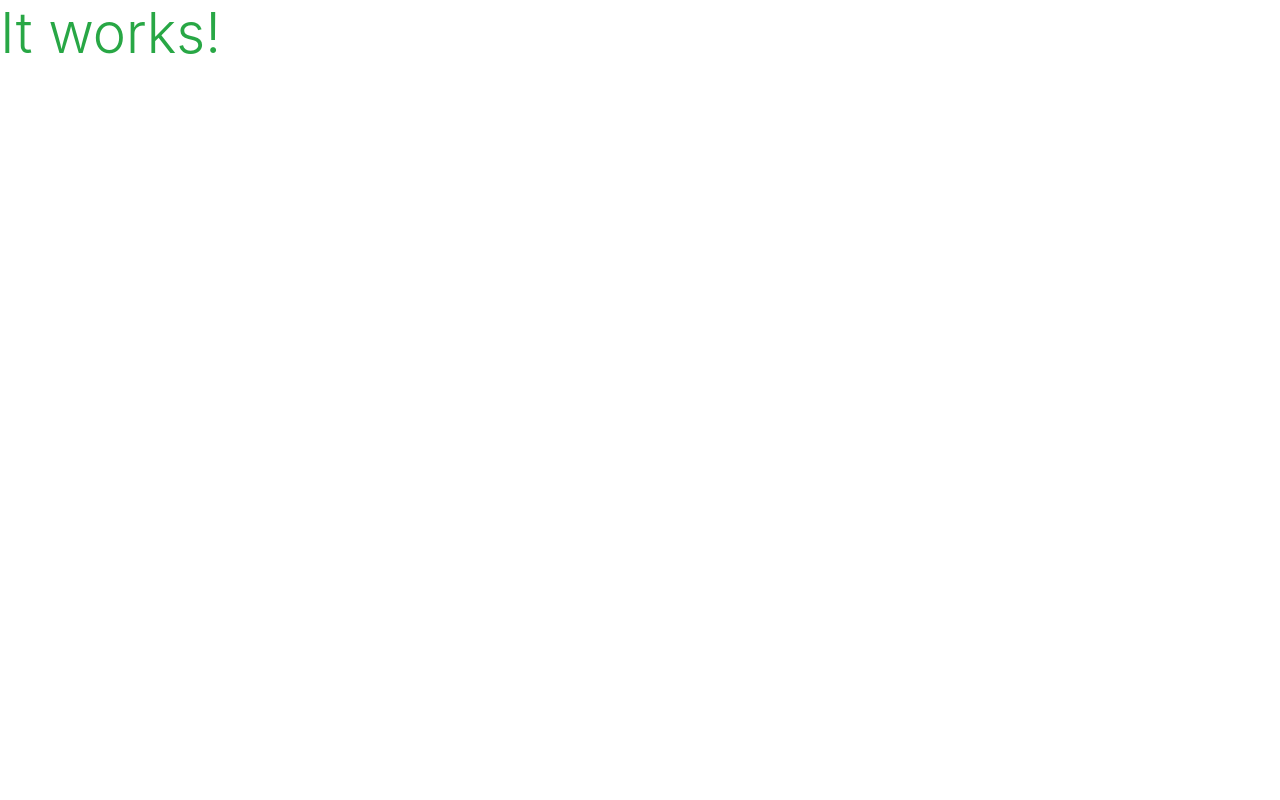
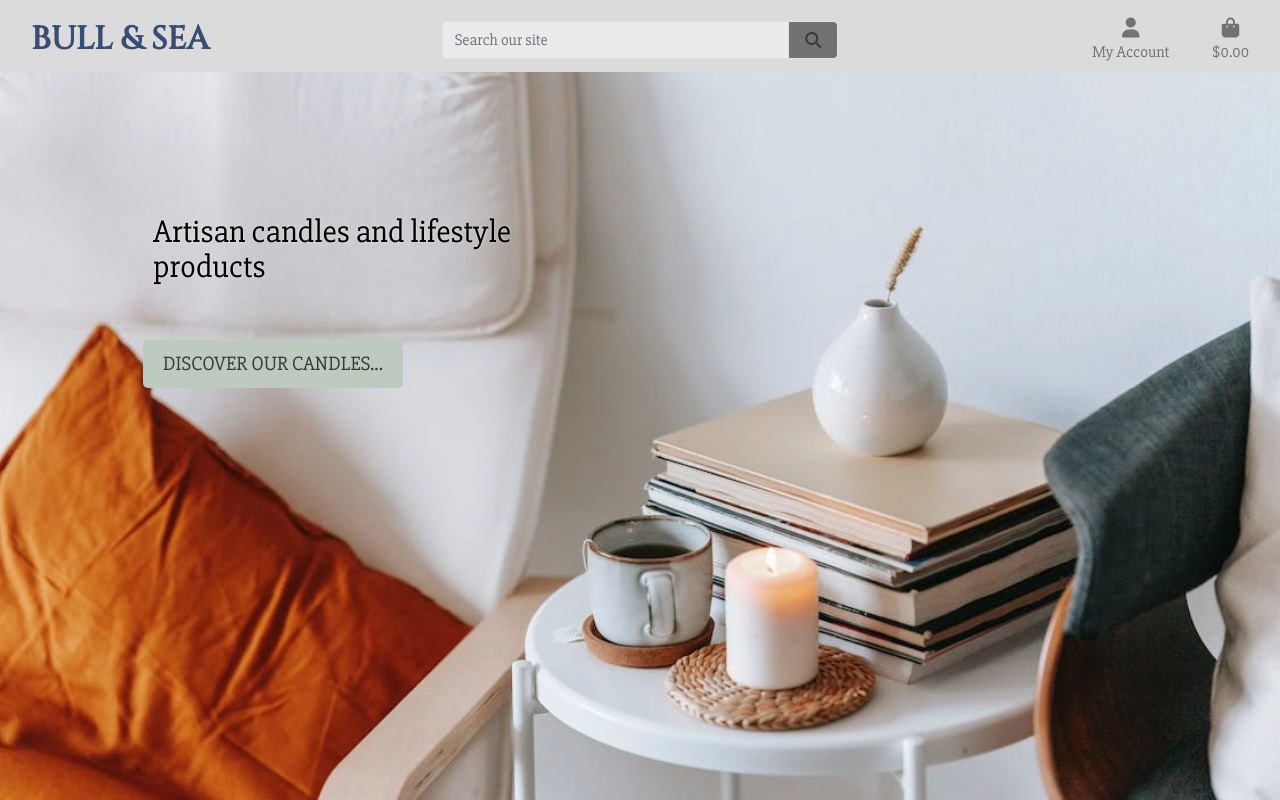
Before and after one commit to JeffreyBull76/CI_project5, a Django app: page / in a window 1280 px wide. Before the commit the page is almost empty. Run offline with Django 3.2, Linux system fonts and the light colour scheme; some libraries are stand-ins or nearby versions.

Commit message:
add landing image and base css

```diff
--- a/bull_and_sea/settings.py
+++ b/bull_and_sea/settings.py
@@ -149,6 +149,10 @@ USE_TZ = True
 # https://docs.djangoproject.com/en/3.2/howto/static-files/
 
 STATIC_URL = '/static/'
+STATICFILES_DIRS = (os.path.join(BASE_DIR, 'static'),)
+
+MEDIA_URL = '/media/'
+MEDIA_ROOT = os.path.join(BASE_DIR, 'media')
 
 # Default primary key field type
 # https://docs.djangoproject.com/en/3.2/ref/settings/#default-auto-field
--- a/bull_and_sea/urls.py
+++ b/bull_and_sea/urls.py
@@ -14,11 +14,14 @@ Including another URLconf
     2. Add a URL to urlpatterns:  path('blog/', include('blog.urls'))
 """
 from django.contrib import admin
+from django.contrib import admin
 from django.urls import path, include
+from django.conf import settings
+from django.conf.urls.static import static
 
 
 urlpatterns = [
     path('admin/', admin.site.urls),
     path('accounts/', include('allauth.urls')),
     path('', include('home.urls')),
-]
+] + static(settings.MEDIA_URL, document_root=settings.MEDIA_ROOT)
--- a/home/templates/home/index.html
+++ b/home/templates/home/index.html
@@ -1,6 +1,27 @@
 {% extends "base.html" %}
 {% load static %}
 
+{% block page_header %}
+    <div class="container header-container">
+        <div class="row">
+            <div class="col"></div>
+        </div>
+    </div>
+{% endblock %}
+
 {% block content %}
-    <h1 class="display-4 text-success">It works!</h1>
+<div class="container h-100">
+    <div class="row h-100 align-items-start">
+        <div class="col-7 col-md-6 d-flex flex-column justify-content-start">
+            <h1 class="splash-text">
+                Artisan candles and lifestyle products
+            </h1>
+            <div class="my-5">
+                <h5>
+                    <a href="" class="call-to-action-button btn btn-lg rounded-2 text-uppercase py-2">Discover our candles...</a>
+                </h5>
+            </div>
+        </div>
+    </div>
+</div>
 {% endblock %}
--- /dev/null
+++ b/static/css/base.css
@@ -0,0 +1,108 @@
+/* font-family: 'Cinzel', serif;
+font-family: 'Slabo 27px', serif; */
+
+html {
+    height: 100%;
+}
+
+.title-font {
+    font-family: 'Cinzel', serif;
+    color: #384D73;
+}
+
+.splash-text {
+    padding: 50px 0 0 10px;
+    font-size: 2rem;
+    color: black !important;
+    line-height: 1.1;
+    text-shadow: 0 0 3px #f5f0ecab;
+}
+
+.bg-nav {
+    background-color: #DCDBDC;
+}
+
+.bg-searchbox {
+    background-color: #ffffff71;
+}
+
+.btn-searchbox {
+    color: #fff;
+    background-color: #727272;
+    border-color: #727272;
+}
+
+body {
+    background: url('/media/landing_page_image.webp') no-repeat center center fixed;
+    background-size: cover;
+    height: calc(100vh - 164px);
+    color: #383838;
+    font-family: 'Slabo 27px', serif;
+}
+
+/* from Bulma */
+.icon {
+    align-items: center;
+    display: inline-flex;
+    justify-content: center;
+    height: 1.5rem;
+    width: 1.5rem;
+    color: #383838;
+}
+
+.logo-font {
+    text-transform: uppercase;
+}
+
+.main-logo-link {
+    width: fit-content;
+}
+
+.call-to-action-button {
+    background: #BEC9BF;
+    color: #383838;
+    min-width: 260px;
+}
+
+
+.call-to-action-button:hover,
+.call-to-action-button:active,
+.call-to-action-button:focus,
+.btn-base:hover,
+.btn-base:active,
+.btn-base:focus {
+    background: #DCDBDC;
+    color: #383838;
+}
+
+.text-base {
+    color: #727272 !important;
+}
+
+.border-black {
+    border: 1px solid black !important;
+}
+
+/* -------------------------------- Media Queries */
+
+/* Slightly larger container on xl screens */
+@media (min-width: 1200px) {
+  .container {
+    max-width: 80%;
+  }
+}
+
+/* fixed top navbar only on medium and up */
+@media (min-width: 992px) {
+    .fixed-top-desktop-only {
+        position: fixed;
+        top: 0;
+        right: 0;
+        left: 0;
+        z-index: 1030;
+    }
+
+    .header-container {
+        padding-top: 164px;
+    }
+}
--- a/templates/base.html
+++ b/templates/base.html
@@ -2,6 +2,7 @@
 
 <!doctype html>
 <html lang="en">
+
 <head>
 
   {% block meta %}
@@ -14,16 +15,28 @@
   {% endblock %}
 
   {% block corecss %}
-        <link rel="stylesheet" href="https://stackpath.bootstrapcdn.com/bootstrap/4.4.1/css/bootstrap.min.css" integrity="sha384-Vkoo8x4CGsO3+Hhxv8T/Q5PaXtkKtu6ug5TOeNV6gBiFeWPGFN9MuhOf23Q9Ifjh" crossorigin="anonymous">
+  <link rel="stylesheet" href="https://stackpath.bootstrapcdn.com/bootstrap/4.4.1/css/bootstrap.min.css"
+    integrity="sha384-Vkoo8x4CGsO3+Hhxv8T/Q5PaXtkKtu6ug5TOeNV6gBiFeWPGFN9MuhOf23Q9Ifjh" crossorigin="anonymous">
+  <link rel="preconnect" href="https://fonts.googleapis.com">
+  <link rel="preconnect" href="https://fonts.gstatic.com" crossorigin>
+  <link href="https://fonts.googleapis.com/css2?family=Cinzel:wght@400;500&family=Slabo+27px&display=swap"
+    rel="stylesheet">
+  <link rel="stylesheet" href="{% static 'css/base.css' %}">
   {% endblock %}
 
   {% block extra_css %}
   {% endblock %}
 
   {% block corejs %}
-        <script src="https://cdn.jsdelivr.net/npm/jquery@3.5.1/dist/jquery.min.js" integrity="sha256-9/aliU8dGd2tb6OSsuzixeV4y/faTqgFtohetphbbj0=" crossorigin="anonymous"></script>
-        <script src="https://cdn.jsdelivr.net/npm/popper.js@1.16.0/dist/umd/popper.min.js" integrity="sha384-Q6E9RHvbIyZFJoft+2mJbHaEWldlvI9IOYy5n3zV9zzTtmI3UksdQRVvoxMfooAo" crossorigin="anonymous"></script>
-        <script src="https://stackpath.bootstrapcdn.com/bootstrap/4.4.1/js/bootstrap.min.js" integrity="sha384-wfSDF2E50Y2D1uUdj0O3uMBJnjuUD4Ih7YwaYd1iqfktj0Uod8GCExl3Og8ifwB6" crossorigin="anonymous"></script>
+  <script src="https://cdn.jsdelivr.net/npm/jquery@3.5.1/dist/jquery.min.js"
+    integrity="sha256-9/aliU8dGd2tb6OSsuzixeV4y/faTqgFtohetphbbj0=" crossorigin="anonymous"></script>
+  <script src="https://cdn.jsdelivr.net/npm/popper.js@1.16.0/dist/umd/popper.min.js"
+    integrity="sha384-Q6E9RHvbIyZFJoft+2mJbHaEWldlvI9IOYy5n3zV9zzTtmI3UksdQRVvoxMfooAo" crossorigin="anonymous">
+  </script>
+  <script src="https://stackpath.bootstrapcdn.com/bootstrap/4.4.1/js/bootstrap.min.js"
+    integrity="sha384-wfSDF2E50Y2D1uUdj0O3uMBJnjuUD4Ih7YwaYd1iqfktj0Uod8GCExl3Og8ifwB6" crossorigin="anonymous">
+  </script>
+  <script src="https://kit.fontawesome.com/9cb253b564.js" crossorigin="anonymous"></script>
   {% endblock %}
 
   {% block extra_js %}
@@ -31,11 +44,74 @@
 
   <title>Bull & Sea {% block extra_title %}{% endblock %}</title>
 </head>
+
 <body>
-    <header class="container-fluid fixed-top"></header>
+  <header class="container-fluid fixed-top">
+    <div id="topnav" class="row bg-nav pt-lg-2 d-none d-lg-flex">
+      <div class="col-12 col-lg-4 my-auto py-1 py-lg-0 text-center text-lg-left">
+        <a href="{% url 'home' %}" class="nav-link main-logo-link">
+          <h2 class="logo-font my-0 title-font"><strong>Bull & Sea</strong> </h2>
+        </a>
+      </div>
+      <div class="col-12 col-lg-4 my-auto py-1 py-lg-0">
+        <form method="GET" action="">
+          <div class="input-group w-100">
+            <input class="form-control border border-grey rounded-2 bg-searchbox" type="text" name="q"
+              placeholder="Search our site">
+            <div class="input-group-append">
+              <button class="form-control btn btn-searchbox border border-grey rounded-2" type="submit">
+                <span class="icon">
+                  <i class="fas fa-search"></i>
+                </span>
+              </button>
+            </div>
+          </div>
+        </form>
+      </div>
+      <div class="col-12 col-lg-4 my-auto py-1 py-lg-0">
+        <ul class="list-inline list-unstyled text-center text-lg-right my-0">
+          <li class="list-inline-item dropdown">
+            <a class="text-base nav-link" href="#" id="user-options" data-toggle="dropdown" aria-haspopup="true"
+              aria-expanded="false">
+              <div class="text-center">
+                <div><i class="fas fa-user fa-lg"></i></div>
+                <p class="my-0">My Account</p>
+              </div>
+            </a>
+            <div class="dropdown-menu border-0" aria-labelledby="user-options">
+              {% if request.user.is_authenticated %}
+              {% if request.user.is_superuser %}
+              <a href="" class="dropdown-item">Manage Products</a>
+              {% endif %}
+              <a href="" class="dropdown-item">My Profile</a>
+              <a href="{% url 'account_logout' %}" class="dropdown-item">Logout</a>
+              {% else %}
+              <a href="{% url 'account_signup' %}" class="dropdown-item">Register</a>
+              <a href="{% url 'account_login' %}" class="dropdown-item">Login</a>
+              {% endif %}
+            </div>
+          </li>
+          <li class="list-inline-item">
+            <a class="{% if grand_total %}text-info font-weight-bold{% else %}text-base{% endif %} nav-link" href="">
+              <div class="text-center">
+                <div><i class="fas fa-shopping-bag fa-lg"></i></div>
+                <p class="my-0">
+                  {% if grand_total %}
+                  ${{ grand_total|floatformat:2 }}
+                  {% else %}
+                  $0.00
+                  {% endif %}
+                </p>
+              </div>
+            </a>
+          </li>
+        </ul>
+      </div>
+    </div>
+  </header>
 
   {% if messages %}
-        <div class="message-div"></div>
+  <div class="message-container"></div>
   {% endif %}
 
   {% block page_header %}
@@ -49,4 +125,5 @@
 
 
 </body>
+
 </html>
```
Also changed, not shown: media/landing_page_image.webp (added). Lines whose indentation alone changed are shown as unchanged.
